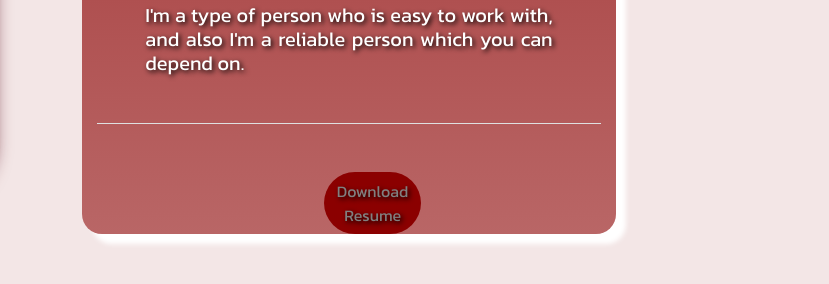
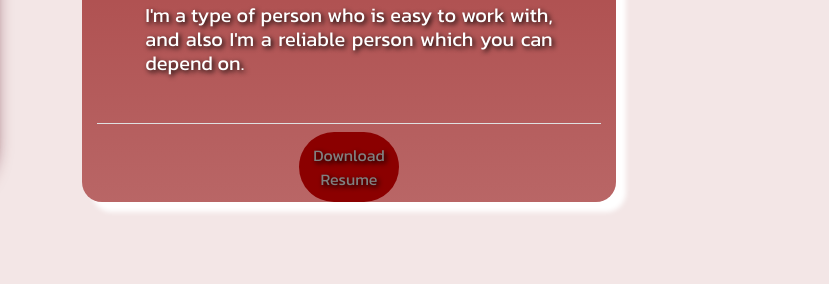
Before and after one commit to Jsotto25/webportfolio, a plain HTML site: page index.html in a window 1280 px wide. Shown: the part 1113-1397 px from the top of the page, 451-1280 px from the left. Drawn offline with nearby package versions, Linux system fonts and the light colour scheme.

Commit message:
Fixed button in About Me Section

```diff
--- a/index.html
+++ b/index.html
@@ -94,7 +94,7 @@
 					<h5 class="text-justify mx-5 mt-4">
 						I'm a type of person who is easy to work with, and also I'm a reliable person which you can depend on.
 					</h5>
-					<hr class="my-5 px-5 bg-light borderline">
+					<hr class="mt-5 mb-2  px-5 bg-light borderline">
 					<a class=" btn rounded-pill button text-center" target="_block" rel="noopener noreferrer" href="./file/JAYSON SOTTO RESUME.pdf" role="button" download>Download Resume</a>
 				</div>
 
--- a/styles/index.css
+++ b/styles/index.css
@@ -96,7 +96,8 @@ background-image: linear-gradient(#ae4d4d, #8b0000);
 	background-color: darkred;
 	color: gray;
 	transition: 0.5s;
-	margin: 0 45%;
+	padding:10px;
+	margin: 0 40%;
 	width: auto;
 }
 .button:hover {
```
